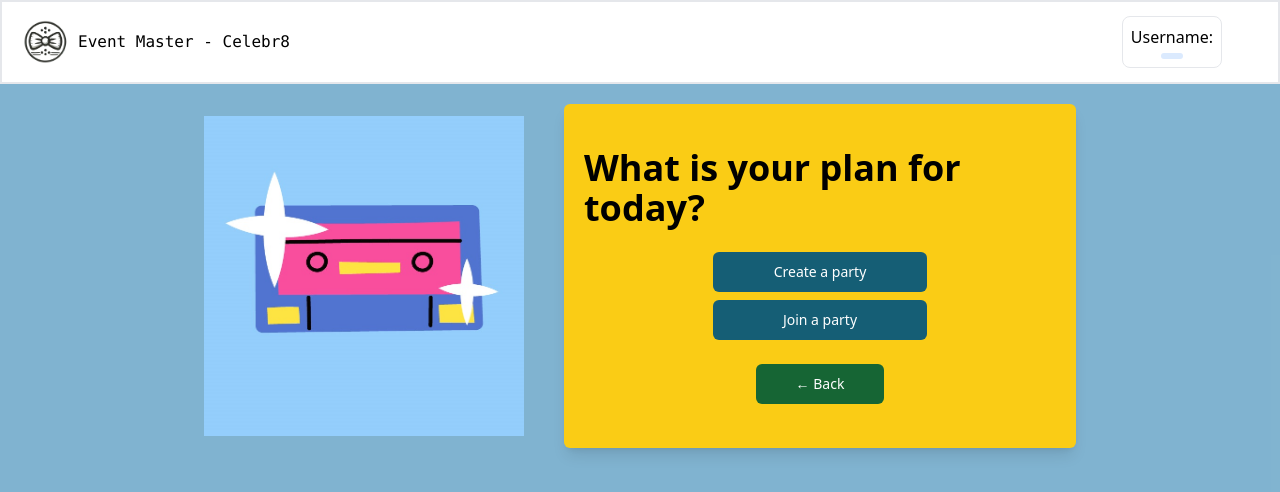
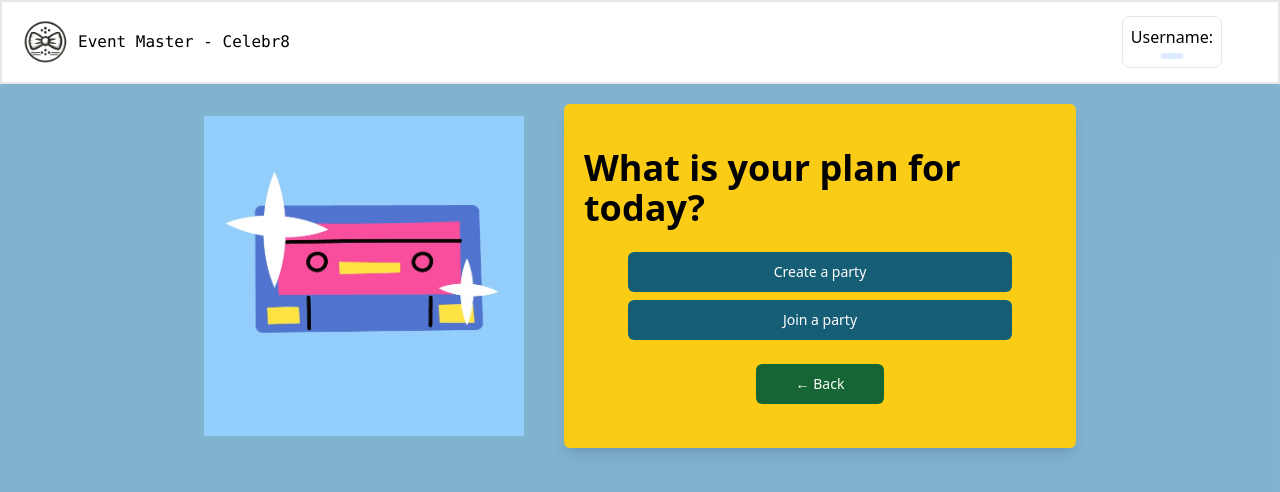
Before and after one commit to Danilkinsss/Celebr8, a React (Vite) app in the folder client/: page /actions in a window 1280 px wide. Shown: the top 492 px of the page. Built offline with nearby package versions, Linux system fonts and the light colour scheme.

Commit message:
add styling: create page

```diff
--- a/client/src/routes/Actions.tsx
+++ b/client/src/routes/Actions.tsx
@@ -55,17 +55,17 @@ function Actions() {
         <div>
           <img src={image1} alt="image1" className="h-80 w-80"></img>
         </div>
-        <div className="justify-center items-center bg-yellow-400 shadow-lg rounded-md flex flex-col w-[40%] max-w-lg py-10 px-5 gap-4 ">
+        <div className="w-full justify-center items-center bg-yellow-400 shadow-lg rounded-md flex flex-col max-w-lg py-10 px-5 gap-4 ">
           <Label className="font-semibold text-black text-4xl py-1 ">
             What is your plan for today?
           </Label>
-          <form onSubmit={handleSubmitCreate}>
+          <form onSubmit={handleSubmitCreate} className="flex flex-col">
             <Button
               type="submit"
               // onClick={() => {
               //   navigate('/create')
               // }}
-              className="w-full my-1 py-1 px-3 text-white rounded-md bg-cyan-800"
+              className="w-96 my-1 py-1 px-3 text-white rounded-md bg-cyan-800"
             >
               {'Create a party'}
             </Button>
@@ -73,7 +73,7 @@ function Actions() {
               onClick={() => {
                 navigate('/join')
               }}
-              className="w-full my-1 py-1 px-3 text-white rounded-md bg-cyan-800"
+              className="w-96 my-1 py-1 px-3 text-white rounded-md bg-cyan-800"
             >
               {'Join a party'}
             </Button>
--- a/client/src/routes/Creating.tsx
+++ b/client/src/routes/Creating.tsx
@@ -170,6 +170,10 @@ function Create() {
     }
   }
 
+  // function inputStyling(fullname: string) {
+  //   return fullname.length > 0 ? 'font-semibold' : 'font-thin'
+  // }
+
   return (
     <div className=" min-h-screen">
       <header>
```
Also changed, not shown: 1 other file (tests, documents, lock files or other folders).
